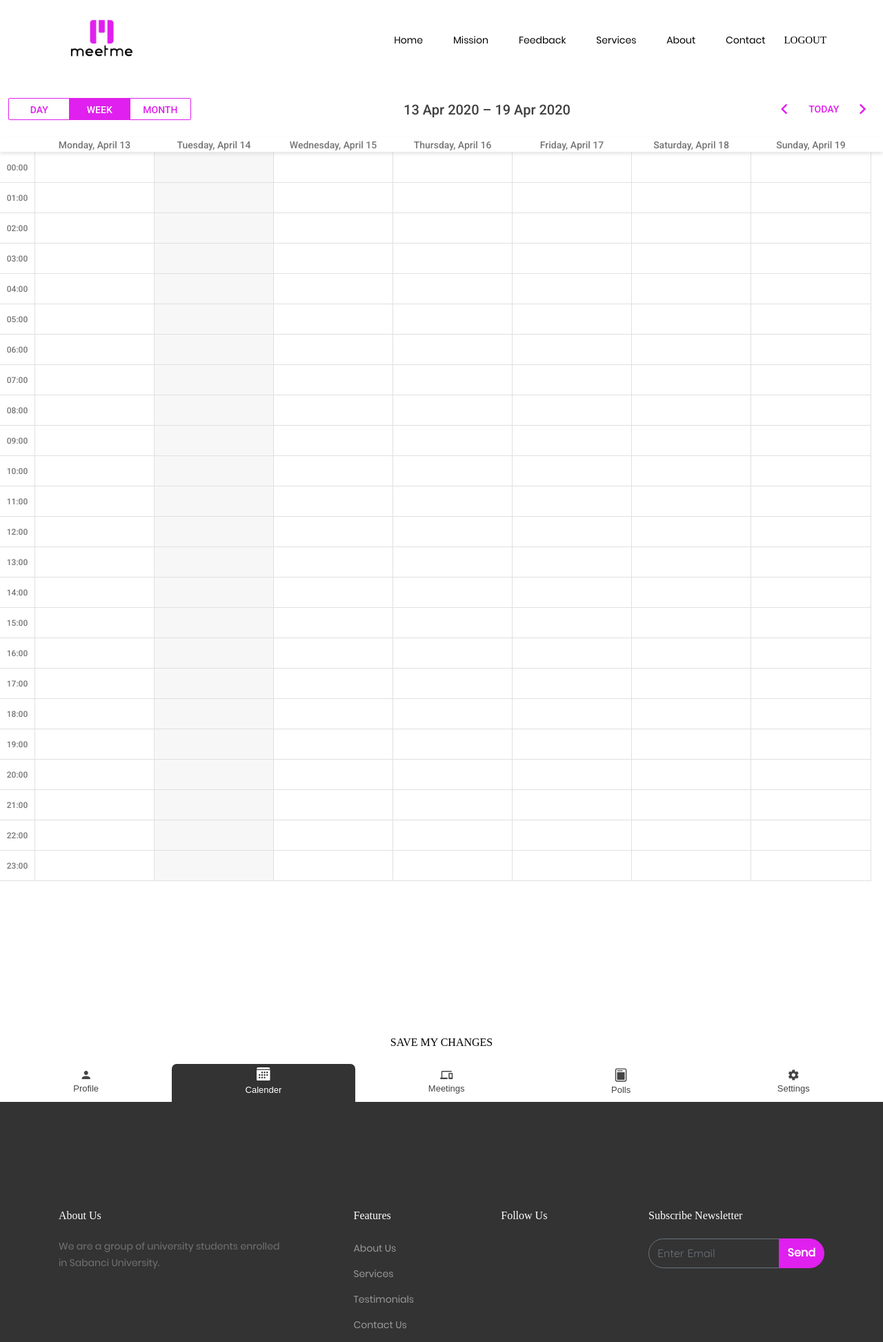
After one commit to kagankorkmaz/MeetMe, a Node server app: page /profile/calender in a window 1280 px wide. The commit adds this page. Shown: the whole page at 69% size. Run offline with Node 20, Linux system fonts and the light colour scheme; the visitor is signed in with stand-in values (Sample User, id 1); some libraries are stand-ins or nearby versions; some web fonts are replaced.

Commit message:
calender works

```diff
--- /dev/null
+++ b/public/calen.js
@@ -0,0 +1,29 @@
+window.addEventListener("DOMContentLoaded", function () {
+  scheduler.config.lightbox.sections = [
+    { name: "description", height: 72, map_to: "text", type: "textarea", focus: true },
+    { name: "time", height: 72, type: "time", map_to: "auto" }
+  ];
+  scheduler.init('scheduler_here', new Date(), "week");
+
+  var calender = document.getElementById("calen").getAttribute("data-name2");
+
+  var calenderID = document.getElementById("calenderID");
+
+  //var data = [{ "id": "2", "start_date": "2020-04-14 00:00:00", "end_date": "2020-04-014 08:00:00", "text": "French Open", "details": "Philippe-Chatrier Court\n Paris, FRA" }, { "id": "3", "start_date": "2019-04-02 10:00:00", "end_date": "2019-04-02 08:00:00", "text": "French Open", "details": "Philippe-Chatrier Court\n Paris, FRA" }]
+  //var data2 = <%-JSON.stringify(user.calender)%>;
+
+  scheduler.parse(calender);
+
+  var reply = function () {
+    var json_string = scheduler.toJSON();
+    //console.log(json_string);
+    let Json_st = JSON.parse(json_string);
+
+    //console.log("heyoo");
+    //console.log(Json_st);
+    calenderID.value = json_string;
+  }
+
+  document.getElementById('crpol').onclick = reply
+
+});
--- a/routes/profile.js
+++ b/routes/profile.js
@@ -33,4 +33,16 @@ router.get('/logout', (req,res) => {
 
 router.post('/editProfile', urlencodedParser, userController.postUserEdit);
 
+
+
+router.get('/calender', (req,res) => {
+    //console.log(req.user);
+    //console.log(req.user);
+
+    res.render('calender',{user:req.user});
+})
+
+router.post('/calender', urlencodedParser, userController.postCalender);
+
+
 module.exports = router;
--- /dev/null
+++ b/views/calender.ejs
@@ -0,0 +1,270 @@
+<!DOCTYPE html>
+<html lang="en">
+
+<head>
+  <title>Meetme &mdash; Organize your life</title>
+  <link rel="shortcut icon" type=image href="/main_page/images/favicon2.png">
+  <meta charset="utf-8">
+  <meta name="viewport" content="width=device-width, initial-scale=1, shrink-to-fit=no">
+
+  <link href="https://fonts.googleapis.com/css?family=Quicksand:300,400,500,700,900" rel="stylesheet">
+  <link rel="stylesheet" href="/main_page/fonts/icomoon/style.css">
+
+  <link rel="stylesheet" href="/main_page/css/bootstrap.min.css">
+  <link rel="stylesheet" href="/main_page/css/jquery-ui.css">
+  <link rel="stylesheet" href="/main_page/css/owl.carousel.min.css">
+  <link rel="stylesheet" href="/main_page/css/owl.theme.default.min.css">
+  <link rel="stylesheet" href="/main_page/css/owl.theme.default.min.css">
+
+  <link rel="stylesheet" href="/main_page/css/jquery.fancybox.min.css">
+
+  <link rel="stylesheet" href="/main_page/css/bootstrap-datepicker.css">
+
+  <link rel="stylesheet" href="/main_page/fonts/flaticon/font/flaticon.css">
+
+  <link rel="stylesheet" href="/main_page/css/aos.css">
+
+  <link rel="stylesheet" href="/main_page/css/style.css">
+  <link rel="stylesheet" href="/login_page/css/main.css">
+  <link rel="stylesheet" href="/stylee.css">
+
+  <script src="/cal/codebase/dhtmlxscheduler.js?v=5.3.6" charset="utf-8"></script>
+  <script src="/cal/codebase/ext/dhtmlxscheduler_multiselect.js?v=5.3.6"></script>
+  <script src="/cal/codebase/ext/dhtmlxscheduler_editors.js?v=5.3.6"></script>
+  <script src="/cal/codebase/ext/dhtmlxscheduler_recurring.js?v=5.3.6" charset="utf-8"></script>
+  <link rel="stylesheet" href="/cal/codebase/dhtmlxscheduler_material.css?111" type="text/css" charset="utf-8">
+  <link rel="stylesheet" href="/cal/codebase/sched.css" type="text/css" charset="utf-8">
+
+  <!-- Quick info extension -->
+  <script src="/cal/codebase/script.js"></script>
+
+  <script src="/cal/codebase/ext/dhtmlxscheduler_quick_info.js?v=5.3.6" charset="utf-8"></script>
+
+</head>
+
+
+<body data-spy="scroll" data-target=".site-navbar-target" data-offset="300">
+
+
+  <header class="site-navbar py-4 bg-white site-navbar-target" role="banner">
+
+    <div class="container">
+      <div class="row align-items-center">
+
+        <div class="col-11 col-xl-2">
+          <h1 class="mb-0 site-logo"><a href="/" class="text-black h2 mb-0"><span class="text-primary">
+                <img src="/main_page/images/LOGO Transparan21.png" height="70">
+              </span> </a></h1>
+        </div>
+        <div class="col-12 col-md-10 d-none d-xl-block">
+          <nav class="site-navigation position-relative text-right" role="navigation">
+
+            <ul class="site-menu main-menu js-clone-nav mr-auto d-none d-lg-block">
+              <li><a href="/#home-section" class="nav-link">Home</a></li>
+              <li><a href="/#work-section" class="nav-link">Mission</a></li>
+              <li>
+              <li><a href="/#blog-section" class="nav-link">Feedback</a></li>
+
+              <li><a href="/#services-section" class="nav-link">Services</a></li>
+
+              <li class="has-children">
+                <a href="/#about-section" class="nav-link">About</a>
+                <ul class="dropdown">
+                  <li><a href="/#about-section">Specialties</a></li>
+                  <li><a href="/#team-section">Our Team</a></li>
+                </ul>
+              </li>
+              <li><a href="/#contact-section" class="nav-link">Contact</a></li>
+              <li><button class="login1001-form-btn" style="width: 110%;" href="/logout">Logout</button></li>
+
+            </ul>
+
+          </nav>
+        </div>
+
+
+        <div class="d-inline-block d-xl-none ml-md-0 mr-auto py-3" style="position: relative; top: 3px;"><a href="#"
+            class="site-menu-toggle js-menu-toggle text-black"><span class="icon-menu h3"></span></a></div>
+
+      </div>
+    </div>
+
+
+
+  </header>
+
+
+  <script src="http://ajax.googleapis.com/ajax/libs/jquery/1.11.0/jquery.min.js"></script>
+  <script src="/cal/codebase/ext/dhtmlxscheduler_serialize.js"></script>
+  <script id="calen" data-name="<%= user.email %>" data-name2="<%= user.calender %>" src="/calen.js"></script>
+
+
+  <body>
+    <div id="scheduler_here" class="dhx_cal_container" style='width:100%; height:70%'>
+      <div class="dhx_cal_navline">
+        <div class="dhx_cal_prev_button">&nbsp;</div>
+        <div class="dhx_cal_next_button">&nbsp;</div>
+        <div class="dhx_cal_today_button"></div>
+        <div class="dhx_cal_date"></div>
+        <div class="dhx_cal_tab" name="day_tab" style="right:204px;"></div>
+        <div class="dhx_cal_tab" name="week_tab" style="right:140px;"></div>
+        <div class="dhx_cal_tab" name="month_tab" style="right:76px;"></div>
+      </div>
+      <div class="dhx_cal_header">
+      </div>
+      <div class="dhx_cal_data">
+      </div>
+    </div>
+  </body>
+
+
+  <body>
+    <form method="post">
+      <li><button class="login100-form-btn" id='crpol' style="width: 100%; padding-bottom: 0px;">Save My Changes</button></li>
+    <!-- partial:index.partial.html -->
+    <link href="https://fonts.googleapis.com/icon?family=Material+Icons" rel="stylesheet">
+    <meta charset="UTF-8">
+    <link rel="stylesheet" href="/profile/naavbar.css">
+    <nav class="nav">
+      <a href="/profile" class="nav__link" style="border-top-left-radius: 7px; border-top-right-radius: 7px;">
+        <i class="material-icons nav__icon">person</i>
+        <span class="nav__text">Profile</span>
+      </a>
+      <a href="#" class="nav__link  nav__link--active"
+        style="border-top-left-radius: 7px; border-top-right-radius: 7px;">
+        <svg class="bi bi-calendar-fill" width="1.5em" height="1.5em" viewBox="0 0 16 16" fill="currentColor"
+          xmlns="http://www.w3.org/2000/svg">
+          <path d="M0 2a2 2 0 012-2h12a2 2 0 012 2H0z" />
+          <path fill-rule="evenodd"
+            d="M0 3h16v11a2 2 0 01-2 2H2a2 2 0 01-2-2V3zm6.5 4a1 1 0 100-2 1 1 0 000 2zm4-1a1 1 0 11-2 0 1 1 0 012 0zm2 1a1 1 0 100-2 1 1 0 000 2zm-8 2a1 1 0 11-2 0 1 1 0 012 0zm2 1a1 1 0 100-2 1 1 0 000 2zm4-1a1 1 0 11-2 0 1 1 0 012 0zm2 1a1 1 0 100-2 1 1 0 000 2zm-8 2a1 1 0 11-2 0 1 1 0 012 0zm2 1a1 1 0 100-2 1 1 0 000 2zm4-1a1 1 0 11-2 0 1 1 0 012 0z"
+            clip-rule="evenodd" />
+        </svg>
+        <div style="margin-bottom: 3px;"></div>
+        <span class="nav__text">Calender</span>
+      </a>
+
+      <a href="#" class="nav__link" style="border-top-left-radius: 7px; border-top-right-radius: 7px;">
+        <i class="material-icons nav__icon">devices</i>
+        <span class="nav__text">Meetings</span>
+      </a>
+      <a href="#" class="nav__link" style="border-top-left-radius: 7px; border-top-right-radius: 7px;">
+        <svg class="bi bi-file-post" width="1.7em" height="1.7em" viewBox="0 0 16 16" fill="currentColor"
+          xmlns="http://www.w3.org/2000/svg">
+          <path fill-rule="evenodd"
+            d="M4 1h8a2 2 0 012 2v10a2 2 0 01-2 2H4a2 2 0 01-2-2V3a2 2 0 012-2zm0 1a1 1 0 00-1 1v10a1 1 0 001 1h8a1 1 0 001-1V3a1 1 0 00-1-1H4z"
+            clip-rule="evenodd" />
+          <path d="M4 5.5a.5.5 0 01.5-.5h7a.5.5 0 01.5.5v7a.5.5 0 01-.5.5h-7a.5.5 0 01-.5-.5v-7z" />
+          <path fill-rule="evenodd" d="M4 3.5a.5.5 0 01.5-.5h5a.5.5 0 010 1h-5a.5.5 0 01-.5-.5z" clip-rule="evenodd" />
+        </svg>
+        <span class="nav__text">Polls</span>
+      </a>
+      <a href="#" class="nav__link" style="border-top-left-radius: 7px; border-top-right-radius: 7px;">
+        <i class="material-icons nav__icon">settings</i>
+        <span class="nav__text">Settings</span>
+      </a>
+    </nav>
+    <!-- partial -->
+
+  </body>
+
+  </div>
+
+
+  <footer class="site-footer">
+      <input name="calender" type="text" id="calenderID"  style="opacity: 0;">
+    </form>
+    <div class="container">
+      <div class="row">
+        <div class="col-md-9">
+          <div class="row">
+            <div class="col-md-5">
+              <h2 class="footer-heading mb-4">About Us</h2>
+              <p>We are a group of university students enrolled in Sabanci University.</p>
+            </div>
+            <div class="col-md-3 ml-auto">
+              <h2 class="footer-heading mb-4">Features</h2>
+              <ul class="list-unstyled">
+                <li><a href="#">About Us</a></li>
+                <li><a href="#">Services</a></li>
+                <li><a href="#">Testimonials</a></li>
+                <li><a href="#">Contact Us</a></li>
+              </ul>
+            </div>
+            <div class="col-md-3">
+              <h2 class="footer-heading mb-4">Follow Us</h2>
+              <a href="comingsoon.html" class="pl-0 pr-3"><span class="icon-facebook"></span></a>
+              <a href="comingsoon.html" class="pl-3 pr-3"><span class="icon-twitter"></span></a>
+              <a href="comingsoon.html" class="pl-3 pr-3"><span class="icon-instagram"></span></a>
+              <a href="comingsoon.html" class="pl-3 pr-3"><span class="icon-linkedin"></span></a>
+            </div>
+          </div>
+        </div>
+        <div class="col-md-3">
+          <h2 class="footer-heading mb-4">Subscribe Newsletter</h2>
+          <form action="#" method="post">
+            <div class="input-group mb-3">
+              <input type="text" class="form-control border-secondary text-white bg-transparent"
+                placeholder="Enter Email" aria-label="Enter Email" aria-describedby="button-addon2">
+              <div class="input-group-append">
+                <button class="btn btn-primary text-white" type="button" id="button-addon2">Send</button>
+              </div>
+            </div>
+          </form>
+        </div>
+      </div>
+      <div class="row pt-5 mt-5 text-center">
+        <div class="col-md-12">
+          <div class="border-top pt-5">
+            <p>
+              <!-- Link back to Colorlib can't be removed. Template is licensed under CC BY 3.0. -->
+              Copyright &copy;
+              <script>document.write(new Date().getFullYear());</script> All rights reserved | This template is made
+              with <i class="icon-heart text-danger" aria-hidden="true"></i> by <a href="https://colorlib.com"
+                target="_blank">Colorlib</a>
+              <!-- Link back to Colorlib can't be removed. Template is licensed under CC BY 3.0. -->
+              <div>Icons made by <a href="https://www.flaticon.com/authors/freepik" title="Freepik">Freepik</a> from <a
+                  href="https://www.flaticon.com/" title="Flaticon">www.flaticon.com</a></div>
+            </p>
+          </div>
+        </div>
+
+      </div>
+    </div>
+  </footer>
+
+  </div> <!-- .site-wrap -->
+
+  <script src="/main_page/js/jquery-3.3.1.min.js"></script>
+  <script src="/main_page/js/jquery-migrate-3.0.1.min.js"></script>
+  <script src="/main_page/js/jquery-ui.js"></script>
+  <script src="/main_page/js/popper.min.js"></script>
+  <script src="/main_page/js/bootstrap.min.js"></script>
+  <script src="/main_page/js/owl.carousel.min.js"></script>
+  <script src="/main_page/js/jquery.stellar.min.js"></script>
+  <script src="/main_page/js/jquery.countdown.min.js"></script>
+  <script src="/main_page/js/bootstrap-datepicker.min.js"></script>
+  <script src="/main_page/js/jquery.easing.1.3.js"></script>
+  <script src="/main_page/js/aos.js"></script>
+  <script src="/main_page/js/jquery.fancybox.min.js"></script>
+  <script src="/main_page/js/jquery.sticky.js"></script>
+
+  <script src="/main_page/js/typed.js"></script>
+  <script>
+    var typed = new Typed('.typed-words', {
+      strings: [" Meetings", " Events", " Life"],
+      typeSpeed: 80,
+      backSpeed: 80,
+      backDelay: 4000,
+      startDelay: 1000,
+      loop: true,
+      showCursor: true
+    });
+  </script>
+
+  <script src="/main_page/js/main.js"></script>
+
+
+
+</body>
+
+</html>
--- a/views/profile.ejs
+++ b/views/profile.ejs
@@ -217,7 +217,7 @@
             <i class="material-icons nav__icon">person</i>
             <span class="nav__text">Profile</span>
           </a>
-          <a href="#" class="nav__link" style="border-top-left-radius: 7px; border-top-right-radius: 7px;">
+          <a href="/profile/calender" class="nav__link" style="border-top-left-radius: 7px; border-top-right-radius: 7px;">
             <svg class="bi bi-calendar-fill" width="1.5em" height="1.5em" viewBox="0 0 16 16" fill="currentColor"
               xmlns="http://www.w3.org/2000/svg">
               <path d="M0 2a2 2 0 012-2h12a2 2 0 012 2H0z" />
```
Also changed, not shown: controllers/userController.js (+28 -1 lines), models/User.js (+18 -0 lines).
